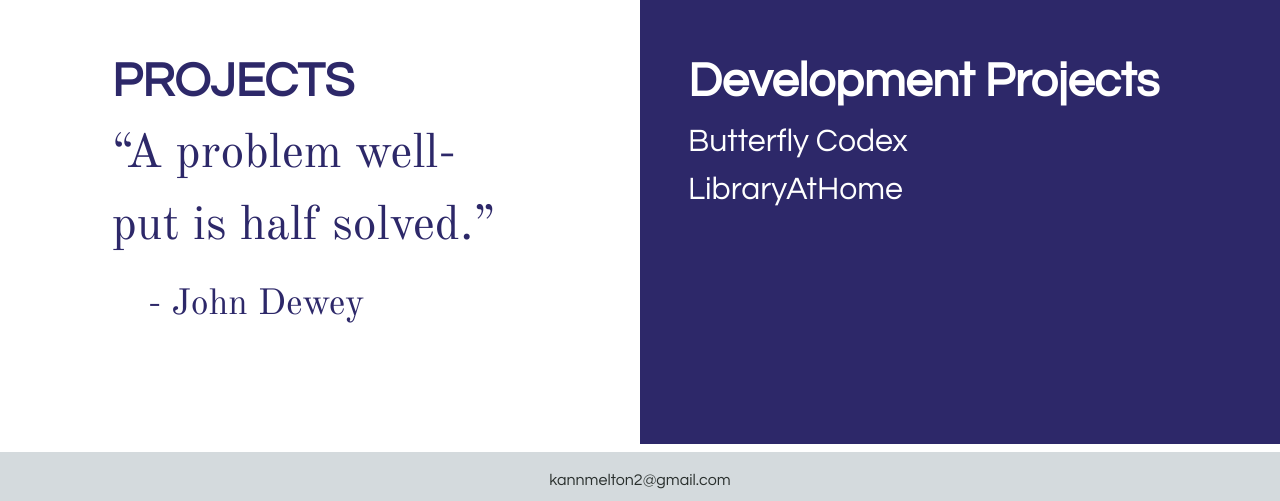
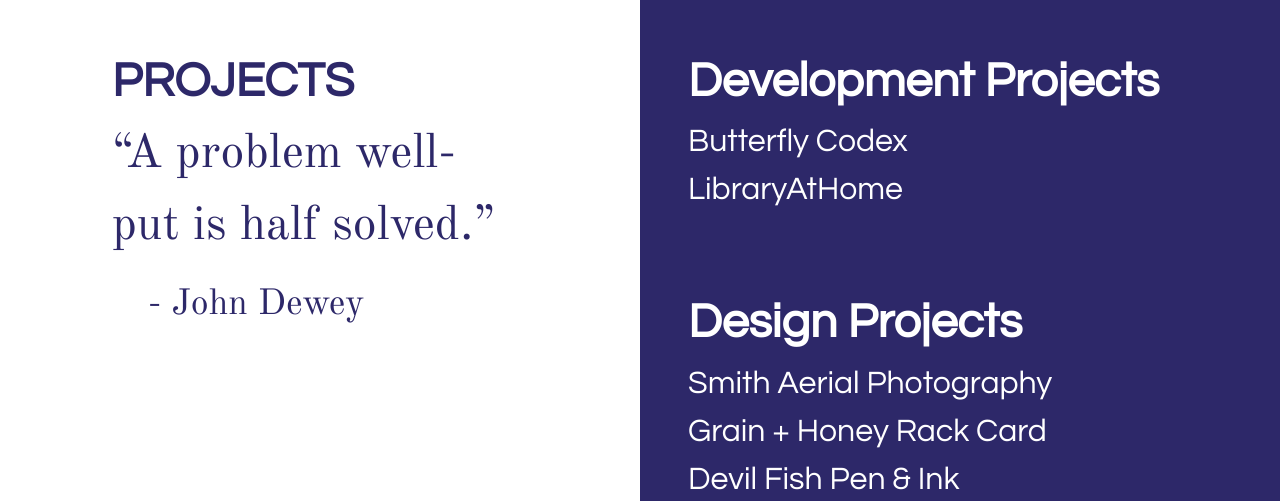
Before and after one commit to kannmelton2/personal-bio-site, a website built with webpack: page src/index.html in a window 1280 px wide. Shown: the part 3530-4031 px from the top of the page. Built offline with nearby package versions, Linux system fonts and the light colour scheme; some packages are replaced by stand-ins of ours; no server answers; files whose address does not match are found by name.

Commit message:
added design project list to projects section

```diff
--- a/src/javascripts/components/projects/projects.js
+++ b/src/javascripts/components/projects/projects.js
@@ -17,5 +17,18 @@ const displayDevProjectNames = () => {
     .catch((err) => console.error('get projects broke', err));
 };
 
+const displayDesignProjectNames = () => {
+  projectData.getDesignProjects()
+    .then((projects) => {
+      let domStr = '<h3>Design Projects</h3><div class="project-list"><ul>';
+      projects.forEach((project) => {
+        domStr += `<li><button id=${project.id}>${project.title}</button></li>`;
+      });
+      domStr += '</ul></div>';
+      utils.printToDom('design-project-list', domStr);
+    })
+    .catch((err) => console.error('get projects broke', err));
+};
 
-export default { displayDevProjectNames };
+
+export default { displayDevProjectNames, displayDesignProjectNames };
--- a/src/javascripts/components/projects/projects.scss
+++ b/src/javascripts/components/projects/projects.scss
@@ -41,6 +41,7 @@
       font-size: 3em;
     }
     ul {
+      padding-bottom: 2em;
       list-style-type: none;
       text-align: left;
       font-weight: 500;
--- a/src/javascripts/main.js
+++ b/src/javascripts/main.js
@@ -7,8 +7,7 @@ import '../styles/main.scss';
 
 const init = () => {
   projects.displayDevProjectNames();
-  // projects.createDevProjectCards();
-  // projects.createDesignProjectCards();
+  projects.displayDesignProjectNames();
   technologies.printTechnologies();
 };
 
```
